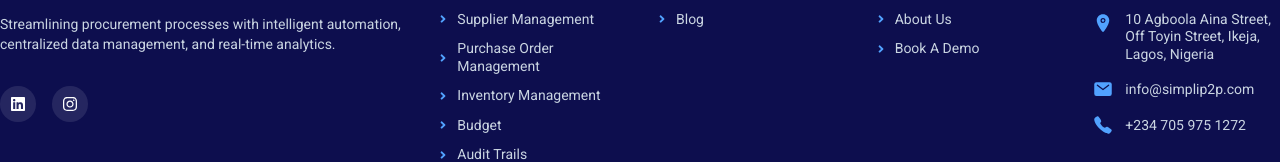
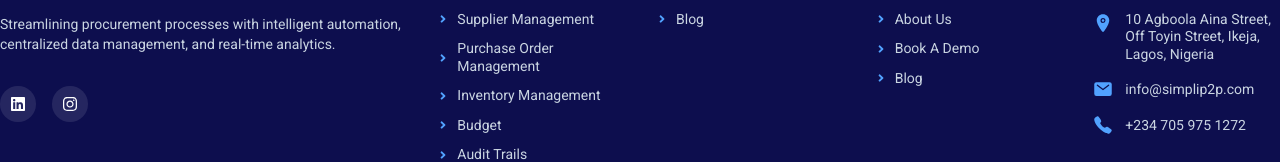
Before and after one commit to simpliP2P/landing-page, a Next.js app: page / in a window 1280 px wide. Shown: the part 4290-4452 px from the top of the page. Built offline with nearby package versions, Linux system fonts and the light colour scheme.

Commit message:
Add 'Blog' link to company footer section

```diff
--- a/src/components/Layouts/Footer.tsx
+++ b/src/components/Layouts/Footer.tsx
@@ -33,6 +33,7 @@ const Footer = () => {
   const company = [
     { name: "About Us", href: "/about" },
     { name: "Book A Demo", href: "/book-a-demo" },
+    { name: "Blog", path: "/blog" }
   ];
 
   return (
```
